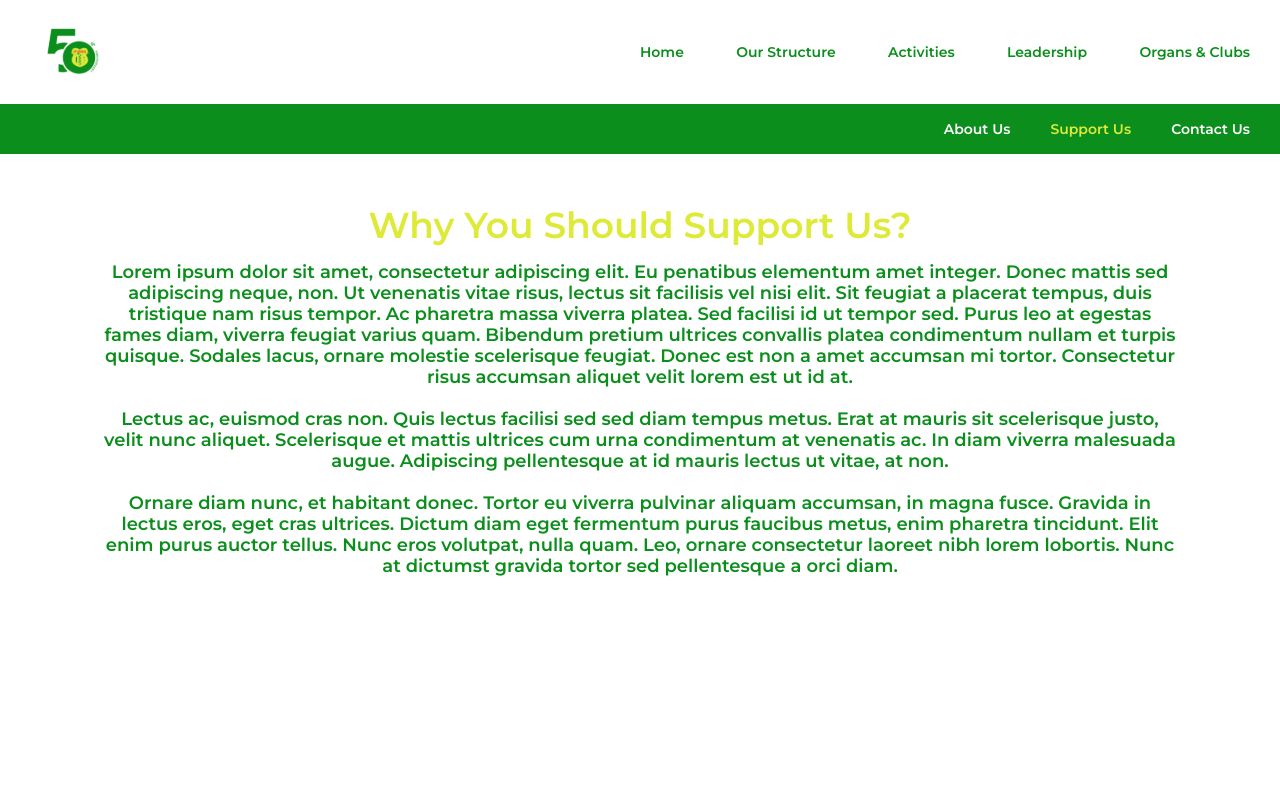
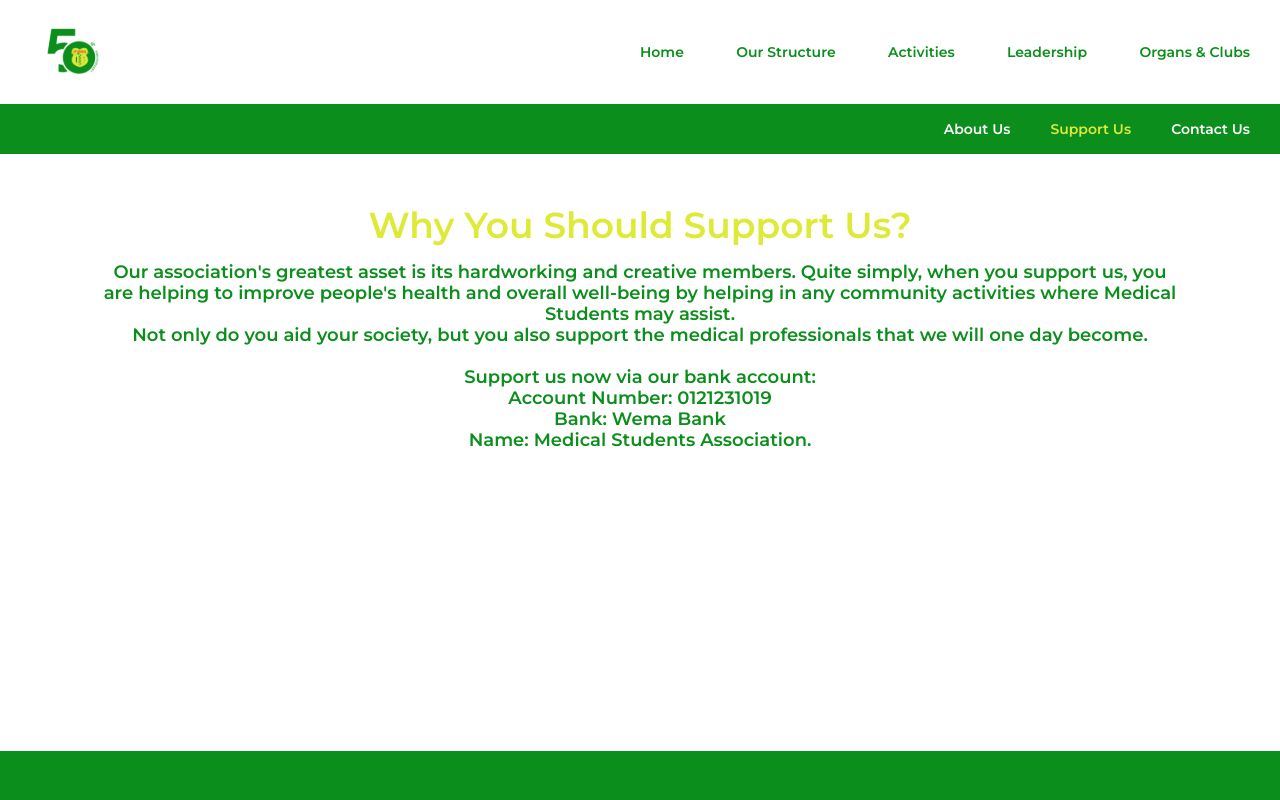
Before and after one commit to seyimarv/ifumsa-website, a React (Create React App) app: page /support in a window 1280 px wide. Shown: the top 800 px of the page. Built offline with nearby package versions, Linux system fonts and the light colour scheme.

Commit message:
made content updates

```diff
--- a/src/pages/About/index.js
+++ b/src/pages/About/index.js
@@ -13,6 +13,7 @@ import Collapsible from "../../components/Collapsible";
 import { saveAs } from "file-saver";
 import ifumsaconstitution from "../../Images/IFUMSA-Constitution.pdf";
 import Image from "../../components/ImageComponent";
+import EmailSubscribe from "../../components/Emailsubscribe";
 
 const Wrapper = styled(Container)`
   padding: 1rem 0rem;
@@ -310,24 +311,7 @@ const About = () => {
         </div>
       </Section3>
       <Section4>
-        <Typograpghy
-          color={colors.secondary}
-          align="center"
-          size="3.6rem"
-          mt="13rem"
-          mb="5.8rem"
-          lineHeight="4.3rem"
-        >
-          Sign up for IFUMSA newsletter
-        </Typograpghy>
-        <Input
-          placeholder="Your Email Here..."
-          color={colors.primary}
-          background={colors.gray2}
-        />
-        <Button isPrimary>
-          Sign up <Shine />
-        </Button>
+        <EmailSubscribe />
       </Section4>
     </Wrapper>
   );
--- a/src/pages/Activities/index.js
+++ b/src/pages/Activities/index.js
@@ -35,10 +35,10 @@ import Social5 from "../../Images/social5.jpg";
 import Image from "../../components/ImageComponent";
 import BujuHealthWeek from "../../Images/BujuHealthweek1.jpg";
 import Healthweek3 from "../../Images/Healthweekaward.jpg";
-import HealthWeek7 from "../../Images/healthweek7.jpg"
-import healthweek8 from "../../Images/healthweek8.jpg"
-import Healthweek9 from "../../Images/Max.png"
-import PregnantWoman from "../../Images/PregnantWoman.png"
+import HealthWeek7 from "../../Images/healthweek7.jpg";
+import healthweek8 from "../../Images/healthweek8.jpg";
+import Healthweek9 from "../../Images/Max.png";
+import PregnantWoman from "../../Images/PregnantWoman.png";
 
 const Wrapper = styled(Container)`
   padding: 1rem 0rem;
@@ -171,11 +171,11 @@ function index() {
             amet ipsum ac velit egestas ultrices. Vestibulum et neque id ex
             semper varius a sit amet metus. Vivamus congue dolor e
           </Typograpghy>
-          <div className="button">
+          {/* <div className="button">
             <Button isPrimary>
               View More {">>"} <Shine />
             </Button>
-          </div>
+          </div> */}
         </EachSection>
         <EachSection>
           <Typograpghy
@@ -242,18 +242,20 @@ function index() {
             lineHeight="3.6rem"
             style={{ paddingTop: "4rem" }}
           >
-            <span>IFUMSA Alumni Relations Committee</span>, consectetur
-            adipiscing elit. Donec ligula nibh, interdum non enim sit amet,
-            iaculis aliquet nunc. Class aptent taciti sociosqu ad litora
-            torquent per conubia nostra, per inceptos himenaeos. Aliquam sit
-            amet ipsum ac velit egestas ultrices. Vestibulum et neque id ex
-            semper varius a sit amet metus. Vivamus congue dolor e
+            To inform people about their health and everything related to it, we
+            employ innovative, strategic, and dynamic approaches. Through
+            research, IFUMSA is tasked with gathering reliable information about
+            health and educating our community on such matters. The club also
+            coordinates with governmental and non-governmental organizations to
+            improve community health, plans awareness campaigns, and conducts
+            outreach initiatives in schools, markets, villages, and other
+            settings.
           </Typograpghy>
-          <div className="button">
+          {/* <div className="button">
             <Button isPrimary>
               View More {">>"} <Shine />
             </Button>
-          </div>
+          </div> */}
         </EachSection>
         <EachSection>
           <Typograpghy
@@ -281,18 +283,25 @@ function index() {
             lineHeight="3.6rem"
             style={{ paddingTop: "4rem" }}
           >
-            <span>IFUMSA Alumni Relations Committee</span>, consectetur
-            adipiscing elit. Donec ligula nibh, interdum non enim sit amet,
-            iaculis aliquet nunc. Class aptent taciti sociosqu ad litora
-            torquent per conubia nostra, per inceptos himenaeos. Aliquam sit
-            amet ipsum ac velit egestas ultrices. Vestibulum et neque id ex
-            semper varius a sit amet metus. Vivamus congue dolor e
+            The IQDC has established itself as a prestigious organ of the
+            association due to its history of consistent excellence in academic
+            and debate competitions. This is not about to change any time soon,
+            either.
+            <br />
+            The club boasts a membership of intellectuals who are eager to learn
+            and are fully committed to the association's cause. The renowned
+            "Medicus," a biennial intercollegiate quiz competition that it has
+            won twice in the two editions since its inception, is also organized
+            by the IFUMSA Quiz and Debate Club. The most recent competition,
+            which was held in February 2022, featured schools from five
+            geopolitical zones and was arguably one of the largest and most
+            competitive intercollegiate medical competitions in recent memory.
           </Typograpghy>
-          <div className="button">
+          {/* <div className="button">
             <Button isPrimary>
               View More {">>"} <Shine />
             </Button>
-          </div>
+          </div> */}
         </EachSection>
         <EachSection>
           <Typograpghy
@@ -327,11 +336,11 @@ function index() {
             amet ipsum ac velit egestas ultrices. Vestibulum et neque id ex
             semper varius a sit amet metus. Vivamus congue dolor e
           </Typograpghy>
-          <div className="button">
+          {/* <div className="button">
             <Button isPrimary>
               View More {">>"} <Shine />
             </Button>
-          </div>
+          </div> */}
         </EachSection>
         <EachSection>
           <Typograpghy
@@ -366,11 +375,11 @@ function index() {
             amet ipsum ac velit egestas ultrices. Vestibulum et neque id ex
             semper varius a sit amet metus. Vivamus congue dolor e
           </Typograpghy>
-          <div className="button">
+          {/* <div className="button">
             <Button isPrimary>
               View More {">>"} <Shine />
             </Button>
-          </div>
+          </div> */}
         </EachSection>
       </BaseContainer>
     </Wrapper>
--- a/src/pages/Contact/contactform.js
+++ b/src/pages/Contact/contactform.js
@@ -48,7 +48,7 @@ const ContactForm = ({ onValidated, status, message }) => {
         content: "",
         subject: "",
       });
-      toast.success("Thank you for subscribing!");
+      toast.success("Thank you for contacting us!");
     } else toast.error(message.toString());
   }, [message, status]);
 
--- a/src/pages/Support/index.js
+++ b/src/pages/Support/index.js
@@ -4,6 +4,7 @@ import styled from "styled-components";
 import { Container } from "react-bootstrap";
 import Typograpghy from "../../components/Typography/Typograpghy";
 import { colors } from "../../styles/colors";
+import { Container as BodyContainer } from "../../styles/container";
 
 const Wrapper = styled(Container)`
   padding: 1rem 10rem;
@@ -20,6 +21,7 @@ const Wrapper = styled(Container)`
 const Support = () => {
   return (
     <Wrapper fluid>
+      <BodyContainer>
         <Typograpghy
           color={colors.secondary}
           size="3.6rem"
@@ -29,29 +31,29 @@ const Support = () => {
         >
           Why You Should Support Us?
         </Typograpghy>
-      <Typograpghy size="1.8rem" lineHeight="2.1rem" align="center" mt="1.5rem">
-        Lorem ipsum dolor sit amet, consectetur adipiscing elit. Eu penatibus
-        elementum amet integer. Donec mattis sed adipiscing neque, non. Ut
-        venenatis vitae risus, lectus sit facilisis vel nisi elit. Sit feugiat a
-        placerat tempus, duis tristique nam risus tempor. Ac pharetra massa
-        viverra platea. Sed facilisi id ut tempor sed. Purus leo at egestas
-        fames diam, viverra feugiat varius quam. Bibendum pretium ultrices
-        convallis platea condimentum nullam et turpis quisque. Sodales lacus,
-        ornare molestie scelerisque feugiat. Donec est non a amet accumsan mi
-        tortor. Consectetur risus accumsan aliquet velit lorem est ut id at.
+        <Typograpghy
+          size="1.8rem"
+          lineHeight="2.1rem"
+          align="center"
+          mt="1.5rem"
+        >
+          Our association's greatest asset is its hardworking and creative
+          members. Quite simply, when you support us, you are helping to improve
+          people's health and overall well-being by helping in any community
+          activities where Medical Students may assist.
+          <br />
+          Not only do you aid your society, but you also support the medical
+          professionals that we will one day become.
           <br /> <br />
-        Lectus ac, euismod cras non. Quis lectus facilisi sed sed diam tempus
-        metus. Erat at mauris sit scelerisque justo, velit nunc aliquet.
-        Scelerisque et mattis ultrices cum urna condimentum at venenatis ac. In
-        diam viverra malesuada augue. Adipiscing pellentesque at id mauris
-        lectus ut vitae, at non.
-        <br /> <br /> Ornare diam nunc, et habitant donec. Tortor eu viverra
-        pulvinar aliquam accumsan, in magna fusce. Gravida in lectus eros, eget
-        cras ultrices. Dictum diam eget fermentum purus faucibus metus, enim
-        pharetra tincidunt. Elit enim purus auctor tellus. Nunc eros volutpat,
-        nulla quam. Leo, ornare consectetur laoreet nibh lorem lobortis. Nunc at
-        dictumst gravida tortor sed pellentesque a orci diam.
+          Support us now via our bank account:
+          <br />
+          Account Number: 0121231019
+          <br />
+          Bank: Wema Bank
+          <br />
+          Name: Medical Students Association.
         </Typograpghy>
+      </BodyContainer>
     </Wrapper>
   );
 };
```
Lines whose indentation alone changed are shown as unchanged.
